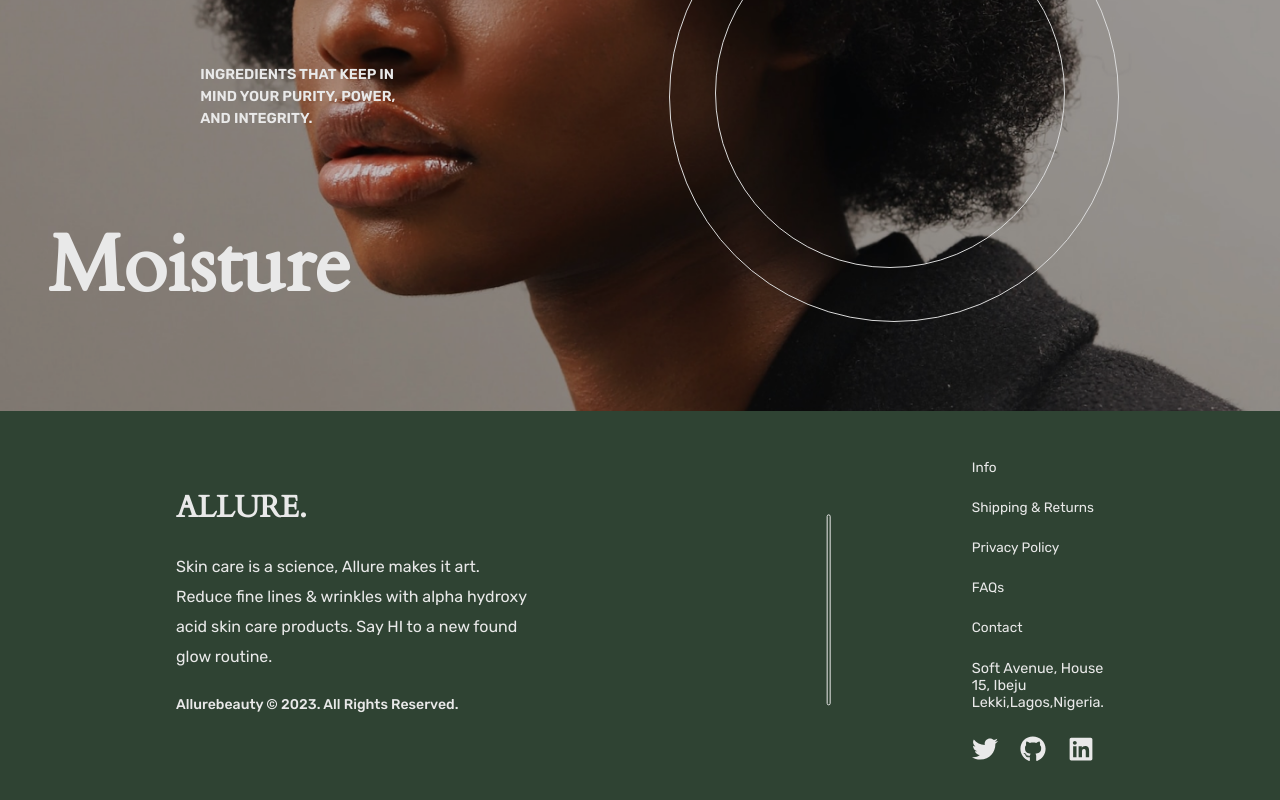
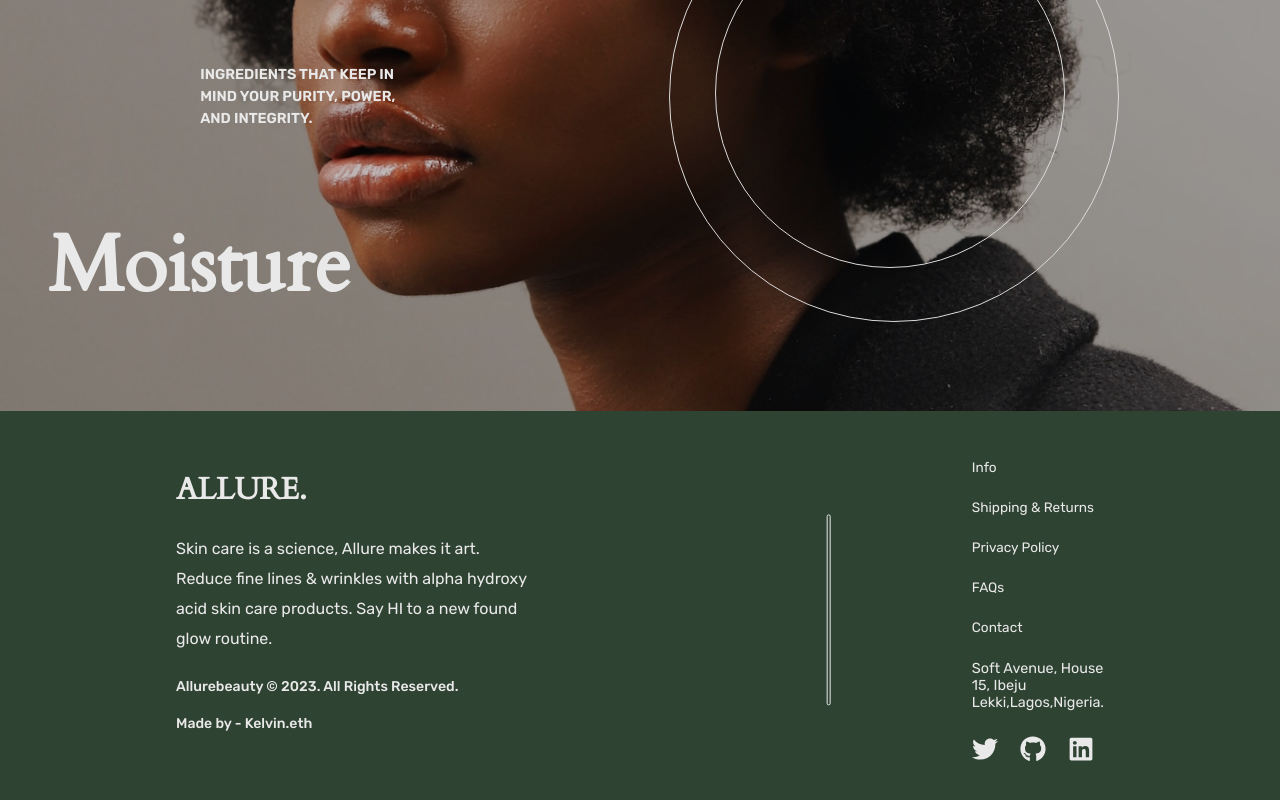
Before and after one commit to Kel-VinTech/Allure-ecommerce, a React (Vite) app: page / in a window 1280 px wide. Shown: the part 2577-3377 px from the top of the page. Built offline with nearby package versions, Linux system fonts and the light colour scheme.

Commit message:
made changes

```diff
--- a/src/components/FooterContent.jsx
+++ b/src/components/FooterContent.jsx
@@ -26,6 +26,7 @@ const FooterContent = () => {
                      <br/>Reduce fine lines & wrinkles with alpha hydroxy acid skin care products.
                       Say HI to a new found glow routine.</p>
                       <p className="copyright">Allurebeauty © 2023. All Rights Reserved.</p>
+                      <p className="copyright">Made by - Kelvin.eth</p>
                 </div>
 
                     <div className="foot_line"></div>
--- a/src/scss/Footer.scss
+++ b/src/scss/Footer.scss
@@ -195,7 +195,6 @@ and (max-width:1600px){
     }
     .foot_line{
         margin: 0 3rem;
-        align-items: center;
         width: 30%;
         transform: rotate(90deg);
     }
```
